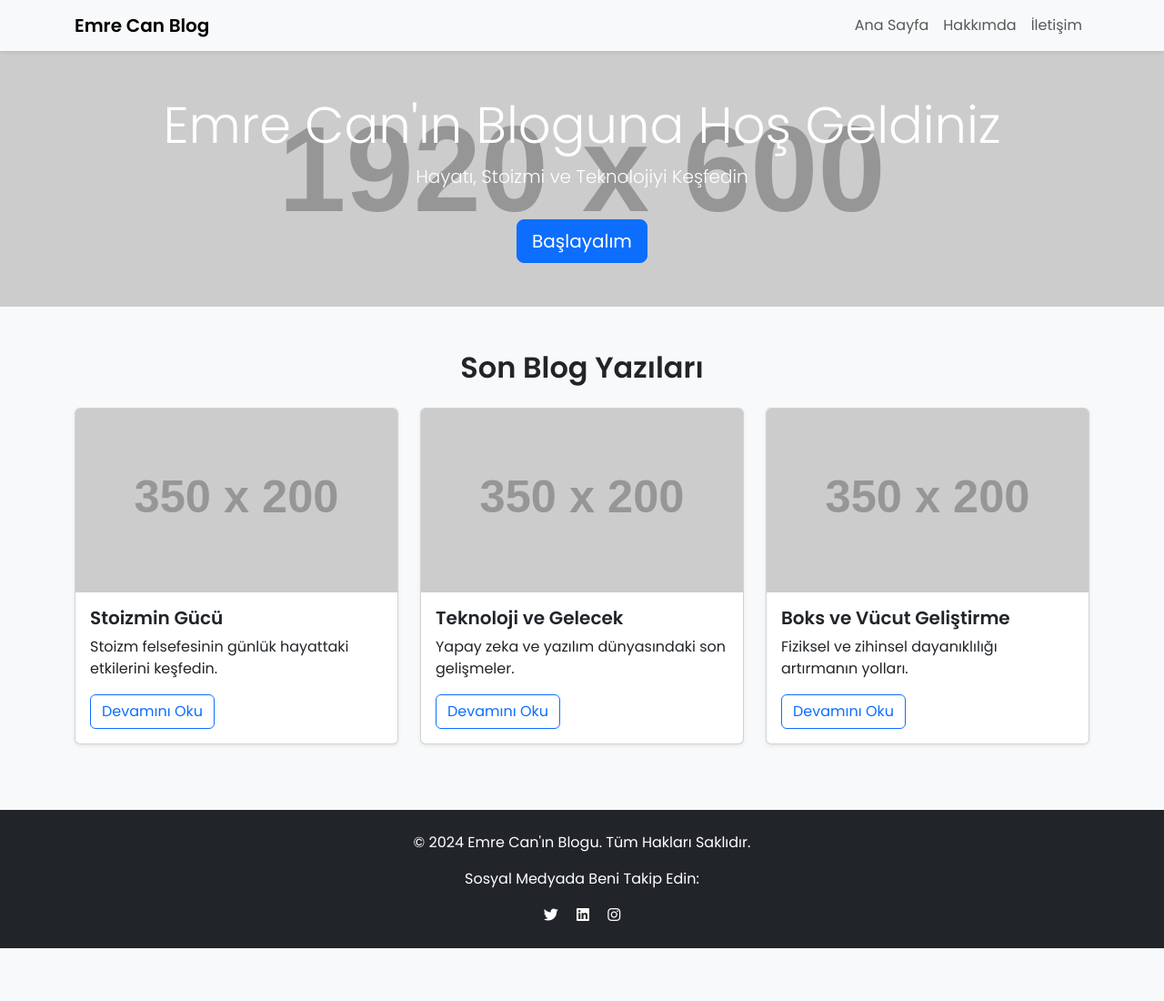
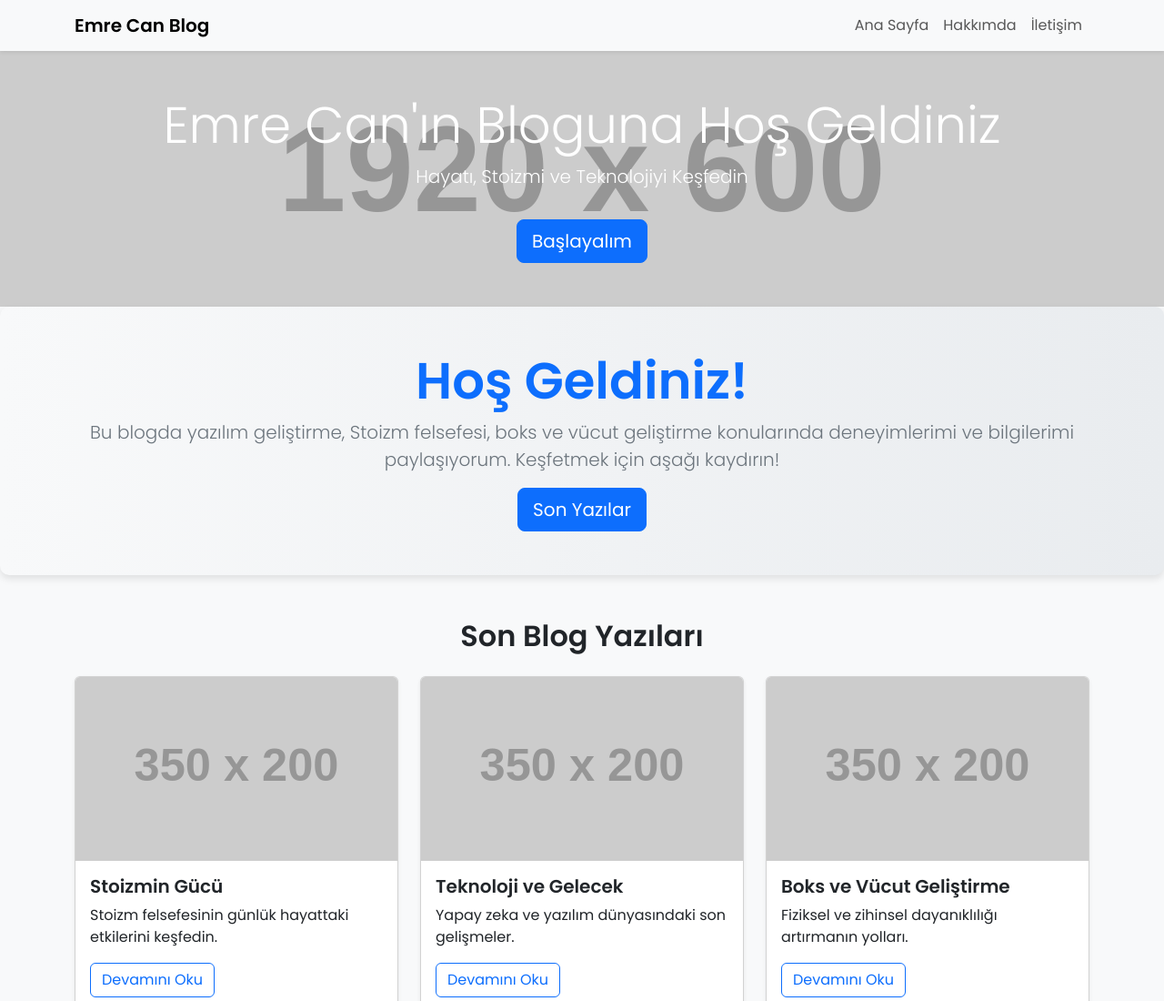
Before and after one commit to EmreCanTERKAN/FrondEndBootCamp, a plain HTML site: page Hafta3/ödev1/index.html in a window 1280 px wide. Shown: the top 1100 px of the page at 91% size. Before the commit the page ends 1042 px from the top, so only its background shows below. Drawn offline with nearby package versions, Linux system fonts and the light colour scheme; placeholder pictures from the web are drawn by us; a script that the page names is missing.

Commit message:
güncelleme

```diff
--- a/Hafta3/ödev1/css/style.css
+++ b/Hafta3/ödev1/css/style.css
@@ -20,3 +20,28 @@ body {
   footer a:hover {
     color: #0d6efd;
   }
+
+  .jumbotron {
+    background: linear-gradient(to right, #f8f9fa, #e9ecef);
+    border-radius: 10px;
+    box-shadow: 0 4px 8px rgba(0, 0, 0, 0.1);
+  }
+
+  .jumbotron h1 {
+    color: #0d6efd;
+  }
+
+  .jumbotron p {
+    color: #6c757d;
+  }
+
+  .jumbotron .btn-primary {
+    background-color: #0d6efd;
+    border-color: #0d6efd;
+    transition: background-color 0.3s ease, border-color 0.3s ease;
+  }
+
+  .jumbotron .btn-primary:hover {
+    background-color: #0056b3;
+    border-color: #004085;
+  }
--- a/Hafta3/ödev1/index.html
+++ b/Hafta3/ödev1/index.html
@@ -45,6 +45,16 @@
       <a href="#blog" class="btn btn-primary btn-lg mt-3">Başlayalım</a>
     </div>
   </section>
+
+  <!-- Jumbotron Benzeri Bölüm -->
+<section class="jumbotron bg-light py-5 text-center">
+    <div class="container">
+      <h1 class="display-4 fw-bold">Hoş Geldiniz!</h1>
+      <p class="lead">Bu blogda yazılım geliştirme, Stoizm felsefesi, boks ve vücut geliştirme konularında deneyimlerimi ve bilgilerimi paylaşıyorum. Keşfetmek için aşağı kaydırın!</p>
+      <a href="#blog" class="btn btn-primary btn-lg">Son Yazılar</a>
+    </div>
+  </section>
+
 
   <!-- Blog Section -->
   <section id="blog" class="py-5">
```
